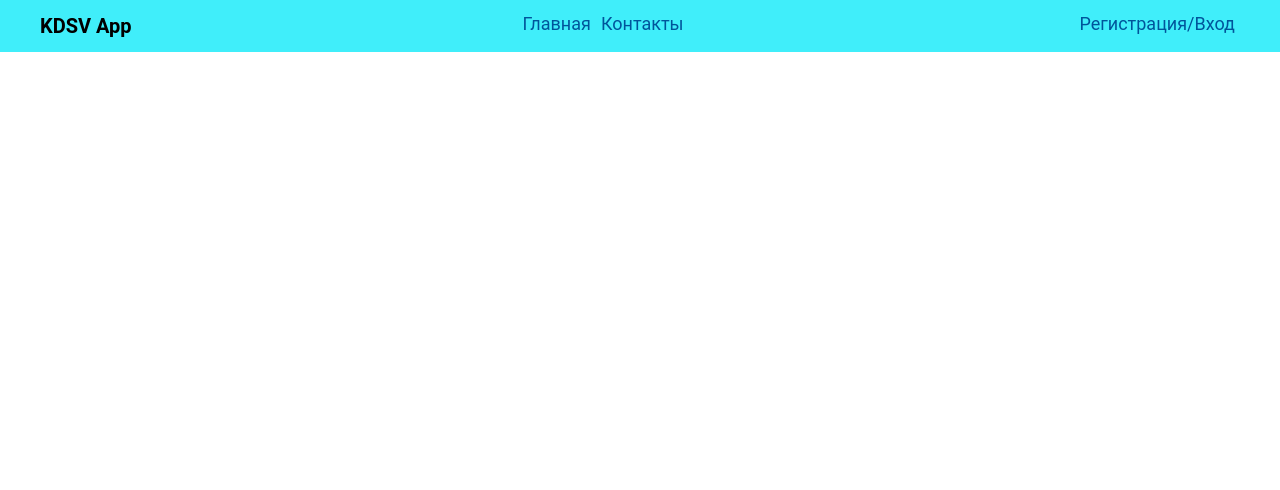
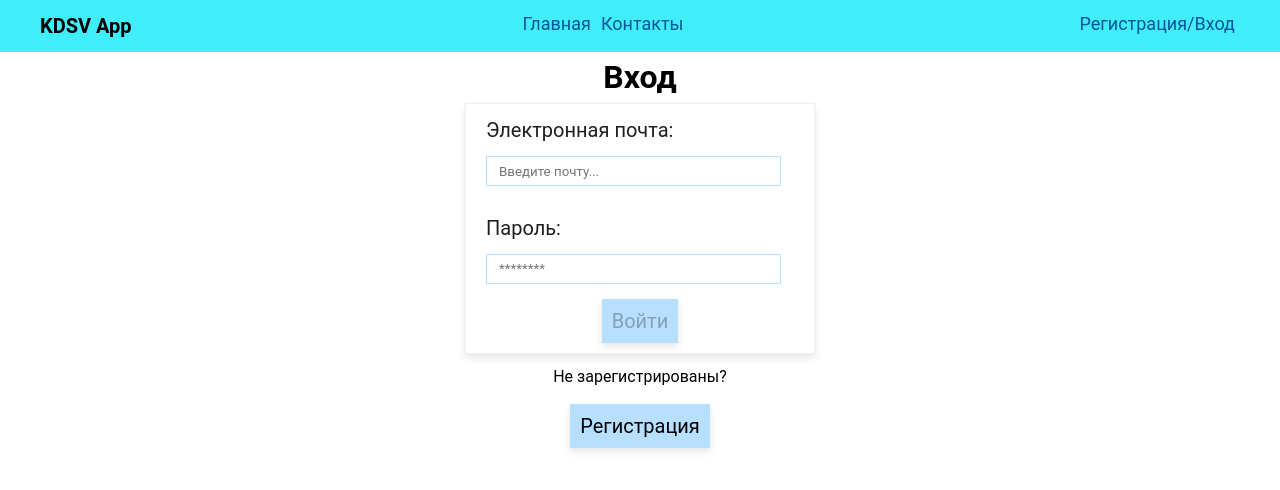
Before and after one commit to sergeik1970/5-kdsv-app, a React (Vite) app in the folder client/: page /login in a window 1280 px wide. Shown: the top 490 px of the page. Built offline with nearby package versions, Linux system fonts and the light colour scheme; no server answers.

Commit message:
Login created

```diff
--- a/client/src/App.jsx
+++ b/client/src/App.jsx
@@ -7,6 +7,7 @@ import "./App.css"
 import Home from './Home'
 import Navbar from './Navbar'
 import Register from './Register'
+import Login from './Login'
 
 
 const apiUrl = import.meta.env.VITE_API_URL;
@@ -37,6 +38,7 @@ function App() {
       <Routes>
         <Route path="/" element={<Home />}></Route>
         <Route path="/register" element={<Register />}></Route>
+        <Route path="/login" element={<Login />}></Route>
       </Routes>
     </BrowserRouter>
   )
--- /dev/null
+++ b/client/src/Login.jsx
@@ -0,0 +1,71 @@
+import { Link, useNavigate } from "react-router-dom";
+import axios from "axios";
+import { useDispatch, useSelector } from "react-redux";
+import { setEmail, setPassword, resetLogin } from "./redux/slices/loginSlice";
+import { setUser } from "./redux/slices/userSlice";
+
+const apiUrl = import.meta.env.VITE_API_URL;
+
+function Login() {
+  const dispatch = useDispatch();
+  const navigate = useNavigate();
+
+  const { email, password } = useSelector((state) => state.login);
+
+  axios.defaults.withCredentials = true;
+
+  const handleSubmit = (e) => {
+    e.preventDefault();
+    axios
+      .post(`${apiUrl}/login`, { email, password })
+      .then((res) => {
+        if (res.data.username) {
+          dispatch(setUser(res.data));
+          dispatch(resetLogin());
+          navigate("/");
+        } else {
+          alert("Неверный логин или пароль");
+        }
+      })
+      .catch((err) => {
+        alert("Ошибка при входе");
+        console.log(err);
+      });
+  };
+
+  return (
+    <div className="signup_container">
+      <div className="signup_form">
+        <h2>Вход</h2>
+        <form onSubmit={handleSubmit} className="form_signup">
+          <div>
+            <label htmlFor="email">Электронная почта:</label> <br />
+            <input
+              type="email"
+              placeholder="Введите почту..."
+              value={email}
+              onChange={(e) => dispatch(setEmail(e.target.value))}
+            />
+          </div>
+          <br />
+          <div>
+            <label htmlFor="password">Пароль:</label> <br />
+            <input
+              type="password"
+              placeholder="********"
+              value={password}
+              onChange={(e) => dispatch(setPassword(e.target.value))}
+            />
+          </div>
+          <button className="signup_btn" disabled={!email || !password}>
+            Войти
+          </button>
+        </form>
+        <p className="form-p">Не зарегистрированы?</p>
+        <Link to="/register"><button>Регистрация</button></Link>
+      </div>
+    </div>
+  );
+}
+
+export default Login;
--- /dev/null
+++ b/client/src/redux/slices/loginSlice.jsx
@@ -0,0 +1,23 @@
+import { createSlice } from "@reduxjs/toolkit";
+
+const initialState = {
+  email: "",
+  password: ""
+};
+
+const loginSlice = createSlice({
+  name: "login",
+  initialState,
+  reducers: {
+    setEmail: (state, action) => {
+      state.email = action.payload;
+    },
+    setPassword: (state, action) => {
+      state.password = action.payload;
+    },
+    resetLogin: () => initialState
+  }
+});
+
+export const { setEmail, setPassword, resetLogin } = loginSlice.actions;
+export default loginSlice.reducer;
--- a/client/src/redux/store.js
+++ b/client/src/redux/store.js
@@ -1,11 +1,13 @@
 import { configureStore } from '@reduxjs/toolkit';
 import userReducer from './slices/userSlice';
 import registerReducer from './slices/registerSlice';
+import loginReducer from './slices/loginSlice';
 
 const store = configureStore({
   reducer: {
     user: userReducer,
     register: registerReducer,
+    login: loginReducer,
   },
 });
 
```
Also changed, not shown: 2 other files (tests, documents, lock files or other folders).
